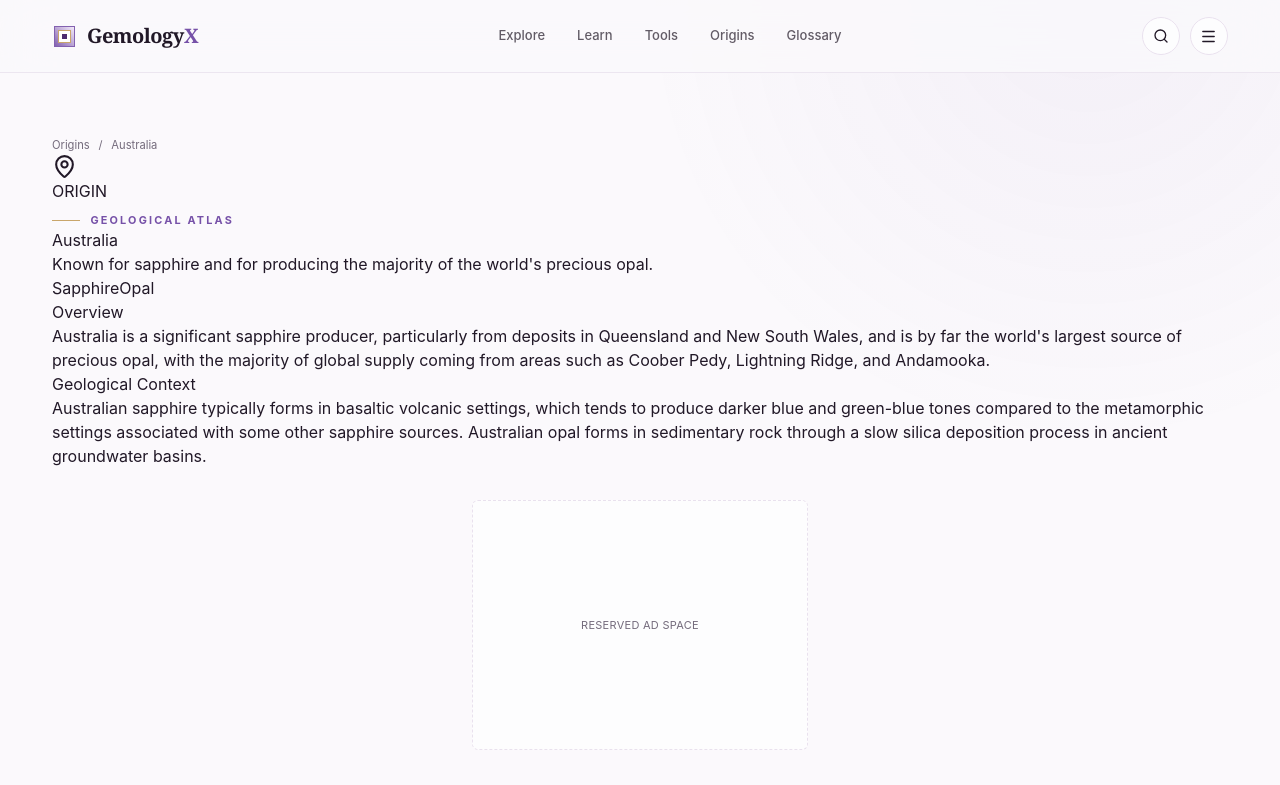
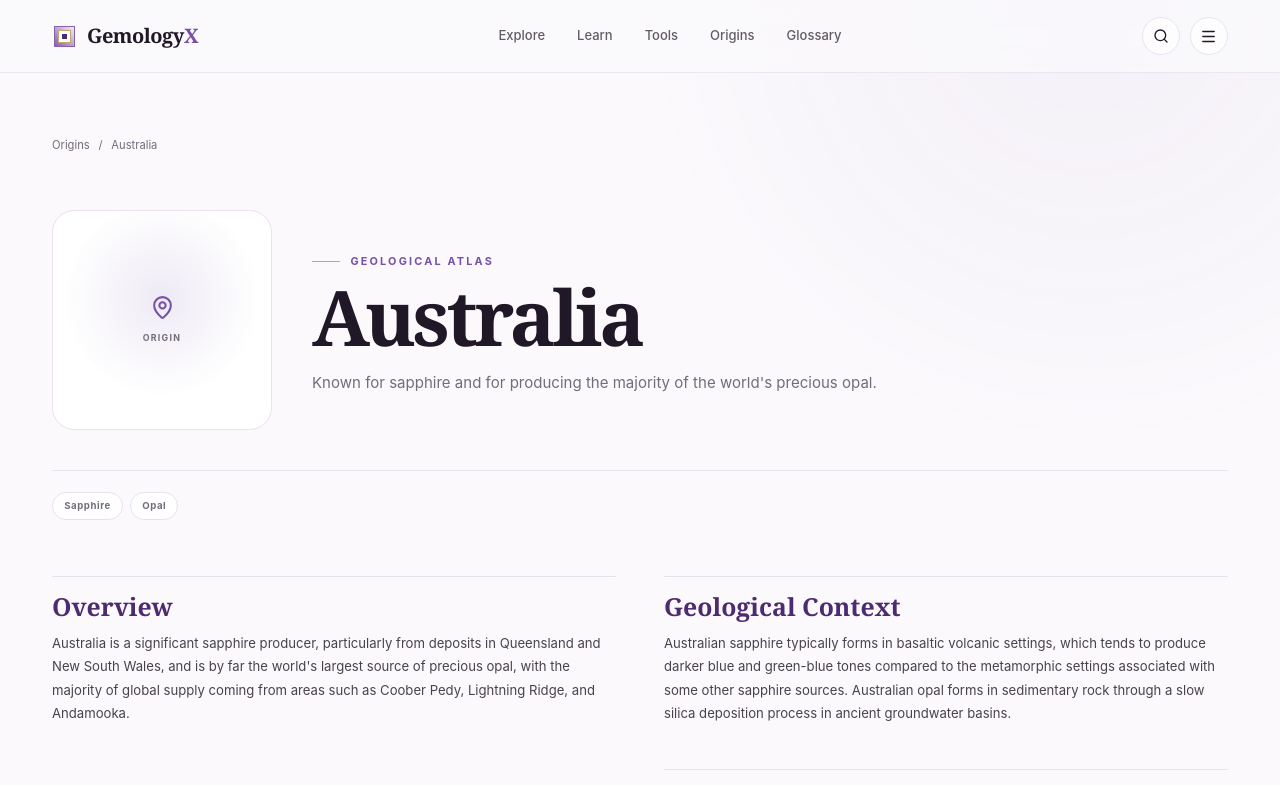
Before and after one commit to LinukaBandara/GemologyX, a Next.js app: page /origins/australia in a window 1280 px wide. Shown: the top 785 px of the page. Built offline with nearby package versions, Linux system fonts and the light colour scheme.

Commit message:
ui: finish profile system and signature loader

```diff
--- a/src/app/globals.css
+++ b/src/app/globals.css
@@ -250,3 +250,34 @@ a.search-result:hover{border-color:rgba(118,81,168,.4);background:#fcf9ff;transf
 .search-result svg{color:var(--accent);}
 .search-empty{margin-top:2rem;border:1px dashed var(--border);border-radius:1rem;padding:1.5rem;text-align:center;font-size:.8rem;color:var(--muted);background:rgba(255,255,255,.6);}
 @media(max-width:767px){.learn-grid{grid-template-columns:1fr}.learn-item{font-size:.74rem}.learn-disabled small{font-size:.45rem}}
+
+.profile-hero{display:grid;grid-template-columns:220px 1fr;gap:2.5rem;align-items:center;margin-top:1.5rem;padding:2rem 0 2.5rem;border-bottom:1px solid var(--border);}
+.profile-hero-art{position:relative;display:flex;min-height:220px;align-items:center;justify-content:center;border:1px solid var(--border);border-radius:1.4rem;background:radial-gradient(circle at 50% 45%,rgba(118,81,168,.13),transparent 55%),linear-gradient(145deg,#fff,#f7f1fa);overflow:hidden;}
+.profile-hero-art>span{position:absolute;left:1rem;bottom:1rem;font-size:.55rem;font-weight:700;letter-spacing:.13em;text-transform:uppercase;color:var(--muted);}
+.profile-gem,.loader-gem{position:relative;width:92px;height:112px;filter:drop-shadow(0 18px 20px rgba(77,43,112,.18));transform:rotate(45deg);}
+.profile-gem:before,.loader-gem:before{content:"";position:absolute;inset:0;background:linear-gradient(135deg,#b99ad6 0 18%,#7651a8 18% 52%,#4d2b70 52% 68%,#cdb7df 68%);clip-path:polygon(50% 0,88% 25%,100% 70%,50% 100%,0 70%,12% 25%);}
+.profile-gem i,.profile-gem b,.profile-gem em,.loader-gem i,.loader-gem b,.loader-gem em{position:absolute;display:block;background:rgba(255,255,255,.28);}
+.profile-gem i,.loader-gem i{width:2px;height:100%;left:49%;top:0}.profile-gem b,.loader-gem b{height:2px;width:100%;top:49%;left:0}.profile-gem em,.loader-gem em{width:35%;height:35%;right:10%;top:12%;border-radius:50%;}
+.profile-hero-copy h1{margin-top:.65rem;font-family:var(--font-serif);font-size:clamp(2.8rem,6vw,5rem);line-height:.96;letter-spacing:-.045em;font-weight:600;}
+.profile-hero-copy p{max-width:680px;margin-top:1rem;font-size:.94rem;line-height:1.75;color:var(--muted);}
+.gem-facts{display:grid;grid-template-columns:repeat(3,1fr);gap:0;border:1px solid var(--border);border-radius:1rem;background:#fff;margin-top:1.5rem;overflow:hidden;}
+.gem-fact{padding:1rem 1.1rem;border-right:1px solid var(--border);border-bottom:1px solid var(--border);}
+.gem-fact dt{font-size:.55rem;font-weight:700;letter-spacing:.13em;text-transform:uppercase;color:var(--muted)}.gem-fact dd{margin-top:.35rem;font-size:.78rem;font-weight:600;line-height:1.4;}
+.profile-content{margin-top:3.5rem;display:grid;grid-template-columns:1fr 1fr;gap:2.7rem 3rem;}
+.profile-content section{padding-top:1rem;border-top:1px solid var(--border);}
+.profile-content h2{font-family:var(--font-serif);font-size:1.55rem;line-height:1.1;font-weight:600;color:var(--accent-strong);}
+.profile-content p,.profile-content li{margin-top:.7rem;font-size:.82rem;line-height:1.8;color:rgba(33,24,39,.82);}
+.profile-content ul{padding-left:1.1rem;list-style:disc;}
+.profile-content section:nth-child(3n+1) .profile-section-kicker{color:var(--gold);}
+.profile-section-kicker{margin-bottom:.55rem;color:var(--accent);}.profile-note{margin-top:3rem;border:1px dashed var(--border);border-radius:1rem;background:#fff;padding:1.4rem;font-size:.8rem;line-height:1.7;color:var(--muted);}
+.profile-disclaimer{margin-top:2.5rem;border-top:1px solid var(--border);padding-top:1rem;font-size:.62rem;line-height:1.6;color:var(--muted);}
+.origin-hero-mark{display:flex;height:220px;flex-direction:column;align-items:center;justify-content:center;gap:.7rem;border:1px solid var(--border);border-radius:1.4rem;background:radial-gradient(circle at 50% 40%,rgba(118,81,168,.12),transparent 58%),#fff;color:var(--accent);}
+.origin-hero-mark span{font-size:.55rem;font-weight:700;letter-spacing:.15em;color:var(--muted);}
+.origin-tags{display:flex;flex-wrap:wrap;gap:.45rem;margin-top:1.3rem}.origin-tags span{border:1px solid var(--border);border-radius:999px;background:#fff;padding:.38rem .7rem;font-size:.6rem;font-weight:700;letter-spacing:.06em;color:var(--muted);}
+.site-loader{position:fixed;inset:0;z-index:9999;display:flex;flex-direction:column;align-items:center;justify-content:center;background:#24152f;animation:loader-out .45s ease .55s forwards;pointer-events:none;}
+.site-loader>span{margin-top:2rem;font-size:.58rem;font-weight:700;letter-spacing:.32em;color:#f1eaf7;}
+.loader-gem{width:54px;height:66px;animation:loader-spin 1s cubic-bezier(.2,.7,.2,1) both;}
+@keyframes loader-spin{from{transform:rotate(0) scale(.65);opacity:0}to{transform:rotate(405deg) scale(1);opacity:1}}
+@keyframes loader-out{to{opacity:0;visibility:hidden}}
+@media(max-width:767px){.profile-hero{grid-template-columns:1fr;gap:1.4rem}.profile-hero-art,.origin-hero-mark{min-height:190px;height:190px}.gem-facts{grid-template-columns:1fr 1fr}.gem-fact:nth-child(2n){border-right:0}.profile-content{grid-template-columns:1fr;gap:1.8rem}.profile-hero-copy h1{font-size:3rem}}
+@media(prefers-reduced-motion:reduce){.site-loader{animation:none;display:none}.loader-gem{animation:none}}
```
